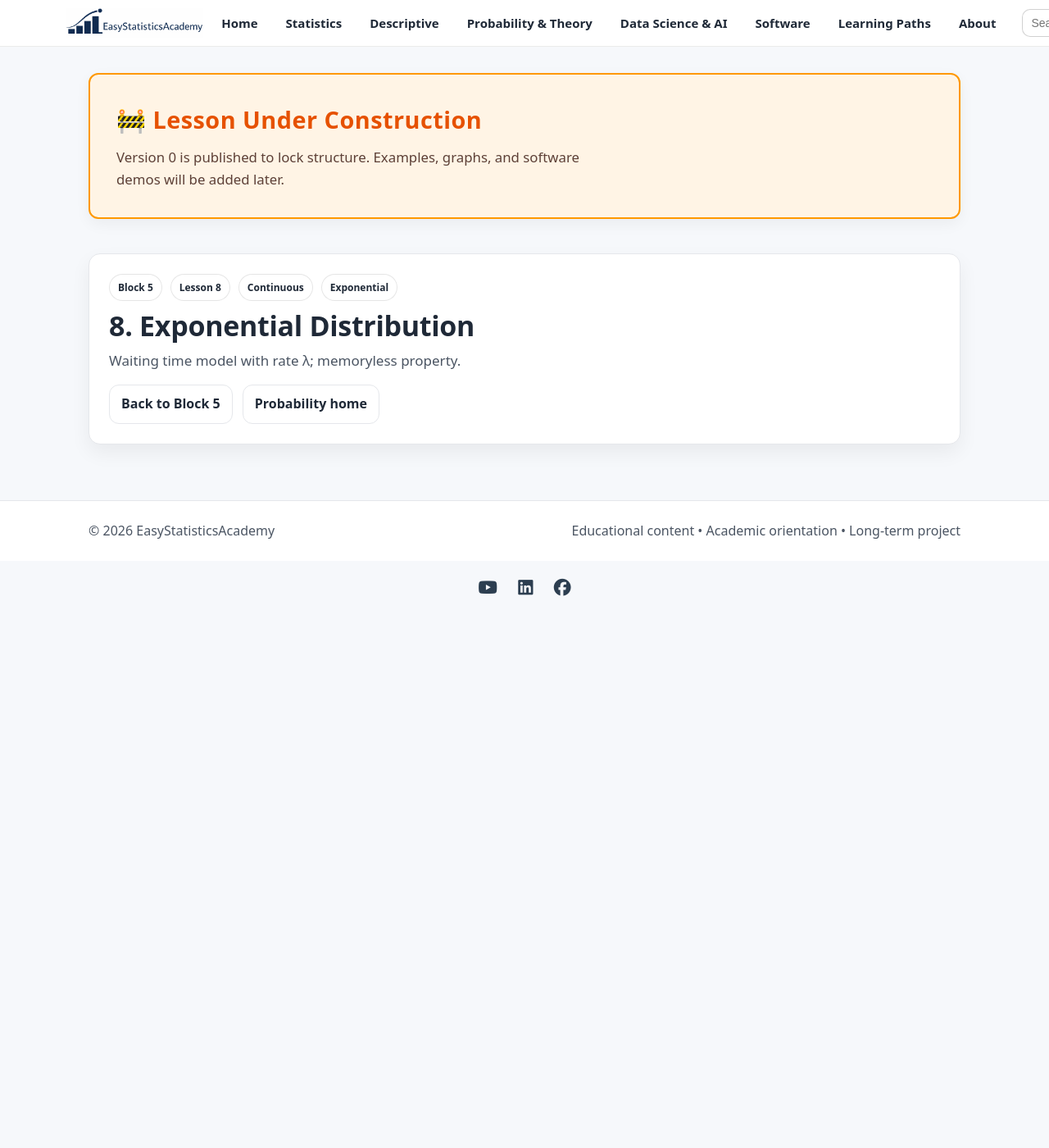
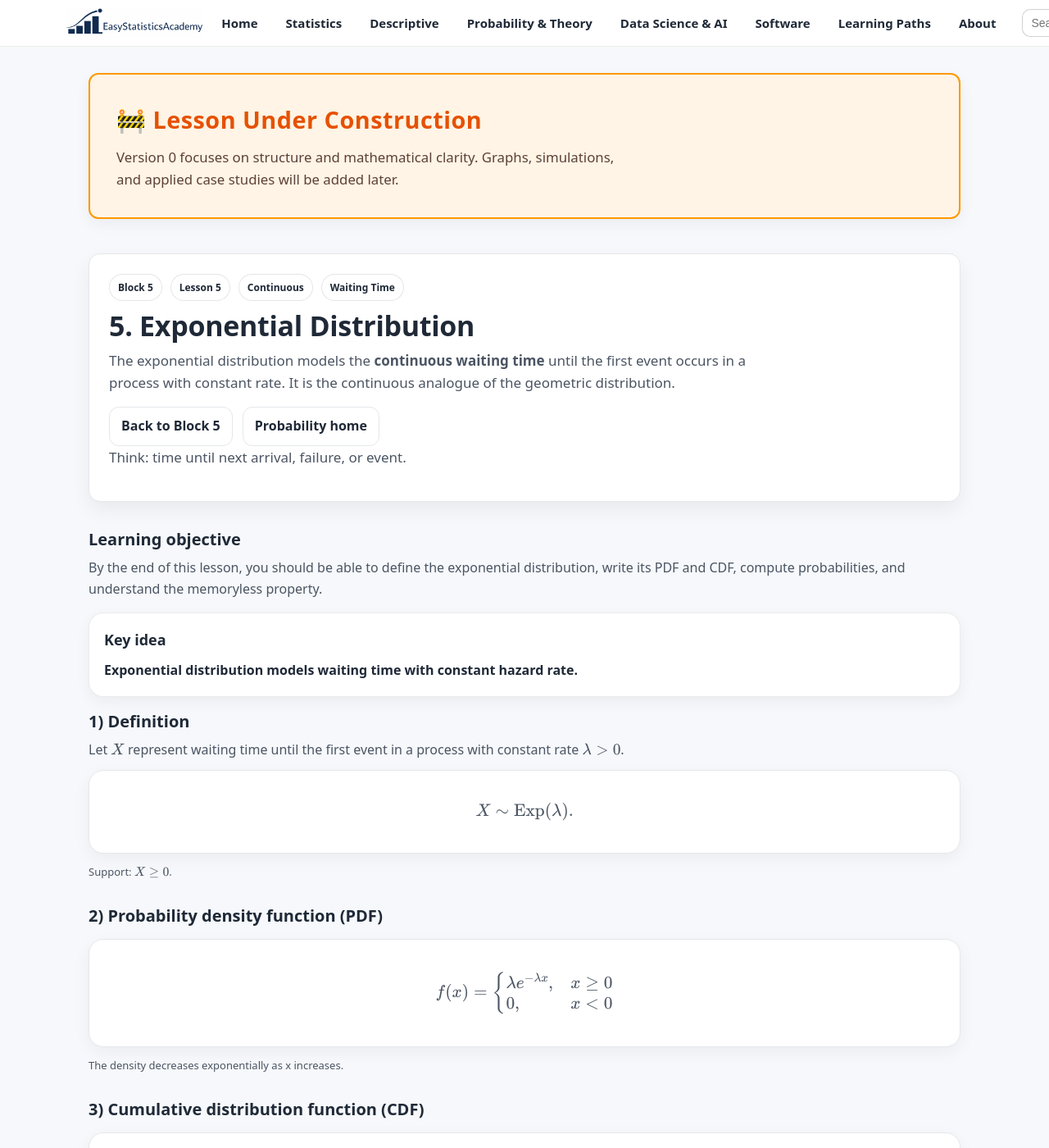
Before and after one commit to ammar-homaida-statistics/easystatisticsacademy, a Jekyll site: the page built from probability/distributions/exponential-distribution/index.md, in a window 1280 px wide and 1400 px high. Shown: the whole window at 82% size. Built offline with Jekyll 4.4.1, drawn with Linux system fonts in a browser that asks for light colours; some of the changed text lies outside the part shown.

Commit message:
Add lesson content

```diff
--- a/probability/distributions/exponential-distribution/index.md
+++ b/probability/distributions/exponential-distribution/index.md
@@ -1,28 +1,31 @@
 ---
 layout: default
-title: "8. Exponential Distribution"
-description: "Waiting times with constant rate: Exponential(λ), memorylessness."
+title: "5. Exponential Distribution"
+description: "The exponential distribution models continuous waiting time until the first event in a Poisson process; PDF, CDF, mean, variance, and memoryless property."
 permalink: /probability/distributions/exponential-distribution/
 sidebar: false
 ---
 
+<!-- UNDER CONSTRUCTION NOTICE -->
 <section class="section section-slim">
   <div class="callout" style="background:#fff4e5; border:2px solid #ff9800; padding:2rem; border-radius:12px;">
     <div class="callout-copy">
       <h2 style="margin-top:0; color:#e65100; font-size:1.8rem; letter-spacing:0.5px;">🚧 Lesson Under Construction</h2>
       <p style="margin:0; font-size:1.05rem; color:#5d4037; line-height:1.6;">
-        Version 0 is published to lock structure. Examples, graphs, and software demos will be added later.
+        Version 0 focuses on structure and mathematical clarity.
+        Graphs, simulations, and applied case studies will be added later.
       </p>
     </div>
   </div>
 </section>
 
+<!-- ✅ Update "last visited lesson" for Probability Block 5 -->
 <script>
   (function () {
     var KEY = "esa_continue_probability_distributions_lesson_v0";
     localStorage.setItem(KEY, JSON.stringify({
       url: "/probability/distributions/exponential-distribution/",
-      label: "Lesson 8 — Exponential Distribution",
+      label: "Lesson 5 — Exponential Distribution",
       ts: Date.now()
     }));
   })();
@@ -33,18 +36,227 @@
     <div class="hero-copy">
       <div class="badge-row">
         <span class="badge">Block 5</span>
-        <span class="badge">Lesson 8</span>
+        <span class="badge">Lesson 5</span>
         <span class="badge">Continuous</span>
-        <span class="badge">Exponential</span>
+        <span class="badge">Waiting Time</span>
       </div>
 
-      <h1>8. Exponential Distribution</h1>
-      <p class="lead">Waiting time model with rate λ; memoryless property.</p>
+      <h1>5. Exponential Distribution</h1>
+      <p class="lead">
+        The exponential distribution models the <strong>continuous waiting time</strong>
+        until the first event occurs in a process with constant rate.
+        It is the continuous analogue of the geometric distribution.
+      </p>
 
       <div class="hero-actions">
         <a class="btn btn-outline" href="/probability/distributions/">Back to Block 5</a>
         <a class="btn btn-outline" href="/probability/">Probability home</a>
       </div>
+
+      <p class="muted-mini">
+        Think: time until next arrival, failure, or event.
+      </p>
     </div>
   </div>
 </section>
+
+<section class="section">
+  <div class="section-head">
+    <h2>Learning objective</h2>
+    <p>
+      By the end of this lesson, you should be able to define the exponential distribution,
+      write its PDF and CDF, compute probabilities, and understand the memoryless property.
+    </p>
+  </div>
+
+  <div class="callout" style="margin-top:1rem;">
+    <div class="callout-copy">
+      <h2>Key idea</h2>
+      <p style="margin:0;">
+        <strong>Exponential distribution models waiting time with constant hazard rate.</strong>
+      </p>
+    </div>
+  </div>
+</section>
+
+<section class="section">
+  <div class="section-head">
+    <h2>1) Definition</h2>
+    <p>
+      Let \(X\) represent waiting time until the first event in a process
+      with constant rate \(\lambda &gt; 0\).
+    </p>
+  </div>
+
+  <div class="card">
+    <p style="margin:0; font-size:1.1rem;">
+      \[
+      X \sim \operatorname{Exp}(\lambda).
+      \]
+    </p>
+  </div>
+
+  <p class="muted-mini" style="margin-top:.75rem;">
+    Support: \(X \ge 0\).
+  </p>
+</section>
+
+<section class="section">
+  <div class="section-head">
+    <h2>2) Probability density function (PDF)</h2>
+  </div>
+
+  <div class="card">
+    <p style="margin:0; font-size:1.1rem;">
+      \[
+      f(x) =
+      \begin{cases}
+      \lambda e^{-\lambda x}, & x \ge 0 \\
+      0, & x &lt; 0
+      \end{cases}
+      \]
+    </p>
+  </div>
+
+  <p class="muted-mini" style="margin-top:.75rem;">
+    The density decreases exponentially as x increases.
+  </p>
+</section>
+
+<section class="section">
+  <div class="section-head">
+    <h2>3) Cumulative distribution function (CDF)</h2>
+  </div>
+
+  <div class="card">
+    <p style="margin:0; font-size:1.1rem;">
+      \[
+      F(x) = \Pr(X \le x)
+      =
+      1 - e^{-\lambda x},
+      \quad x \ge 0.
+      \]
+    </p>
+  </div>
+
+  <div class="card" style="margin-top:1rem;">
+    <h3>Survival function</h3>
+    <p style="margin:0;">
+      \[
+      \Pr(X &gt; x) = e^{-\lambda x}.
+      \]
+    </p>
+  </div>
+</section>
+
+<section class="section">
+  <div class="section-head">
+    <h2>4) Mean and variance</h2>
+  </div>
+
+  <div class="grid grid-2">
+    <div class="card">
+      <h3>Expectation</h3>
+      <p style="margin:0; font-size:1.1rem;">
+        \[
+        \mathbb{E}[X] = \frac{1}{\lambda}.
+        \]
+      </p>
+    </div>
+
+    <div class="card">
+      <h3>Variance</h3>
+      <p style="margin:0; font-size:1.1rem;">
+        \[
+        \operatorname{Var}(X) = \frac{1}{\lambda^2}.
+        \]
+      </p>
+    </div>
+  </div>
+
+  <p class="muted-mini" style="margin-top:.75rem;">
+    Larger λ → shorter expected waiting time.
+  </p>
+</section>
+
+<section class="section">
+  <div class="section-head">
+    <h2>5) Memoryless property</h2>
+    <p>
+      The exponential distribution is the only continuous distribution
+      with the memoryless property.
+    </p>
+  </div>
+
+  <div class="card">
+    <p style="margin:0; font-size:1.1rem;">
+      \[
+      \Pr(X &gt; s + t \mid X &gt; s)
+      =
+      \Pr(X &gt; t).
+      \]
+    </p>
+  </div>
+
+  <p class="muted-mini" style="margin-top:.75rem;">
+    Interpretation: the process “forgets” how long it has already waited.
+  </p>
+</section>
+
+<section class="section">
+  <div class="section-head">
+    <h2>6) Relationship to Poisson process</h2>
+  </div>
+
+  <div class="card">
+    <ul class="bullets">
+      <li>If events occur according to a Poisson process with rate λ,</li>
+      <li>then the waiting time between events follows Exp(λ).</li>
+      <li>Counts → Poisson; Waiting times → Exponential.</li>
+    </ul>
+  </div>
+</section>
+
+<section class="section section-slim">
+  <div class="callout">
+    <div class="callout-copy">
+      <h2>Outcome of this lesson</h2>
+      <ul class="bullets">
+        <li>Write PDF and CDF correctly</li>
+        <li>Use mean and variance formulas</li>
+        <li>Understand memoryless property</li>
+        <li>Connect exponential to Poisson process</li>
+        <li>Prepare for Gamma distribution</li>
+      </ul>
+    </div>
+  </div>
+</section>
+
+<section class="section section-slim">
+  <div class="callout">
+    <div class="callout-copy">
+      <h2>Next step</h2>
+      <p style="margin:0;">
+        Next, we generalize exponential waiting time to multiple events:
+        the <strong>Gamma distribution</strong>.
+      </p>
+
+      <div class="pill-row" style="margin-top:1rem;">
+        <a class="btn" href="/probability/distributions/gamma-distribution/">
+          Next lesson: 6. Gamma Distribution →
+        </a>
+      </div>
+    </div>
+
+    <div class="callout-side">
+      <div class="mini" style="border-left:4px solid #1a73e8; padding-left:12px;">
+        <div class="mini-title" style="color:#1a73e8;">Previous lesson</div>
+        <div class="mini-body">
+          <a href="/probability/distributions/negative-binomial-distribution/" style="color:#1a73e8; text-decoration:underline;">
+            Lesson 4: Negative Binomial Distribution
+          </a>
+        </div>
+      </div>
+    </div>
+  </div>
+</section>
```
